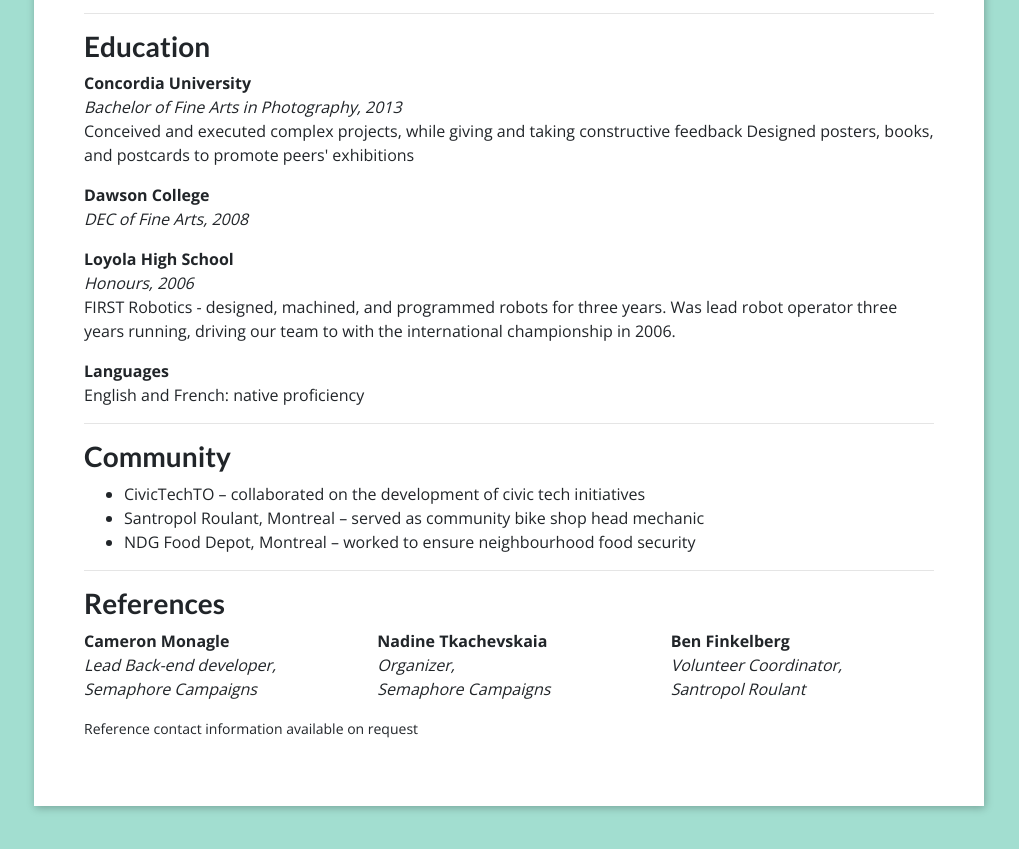
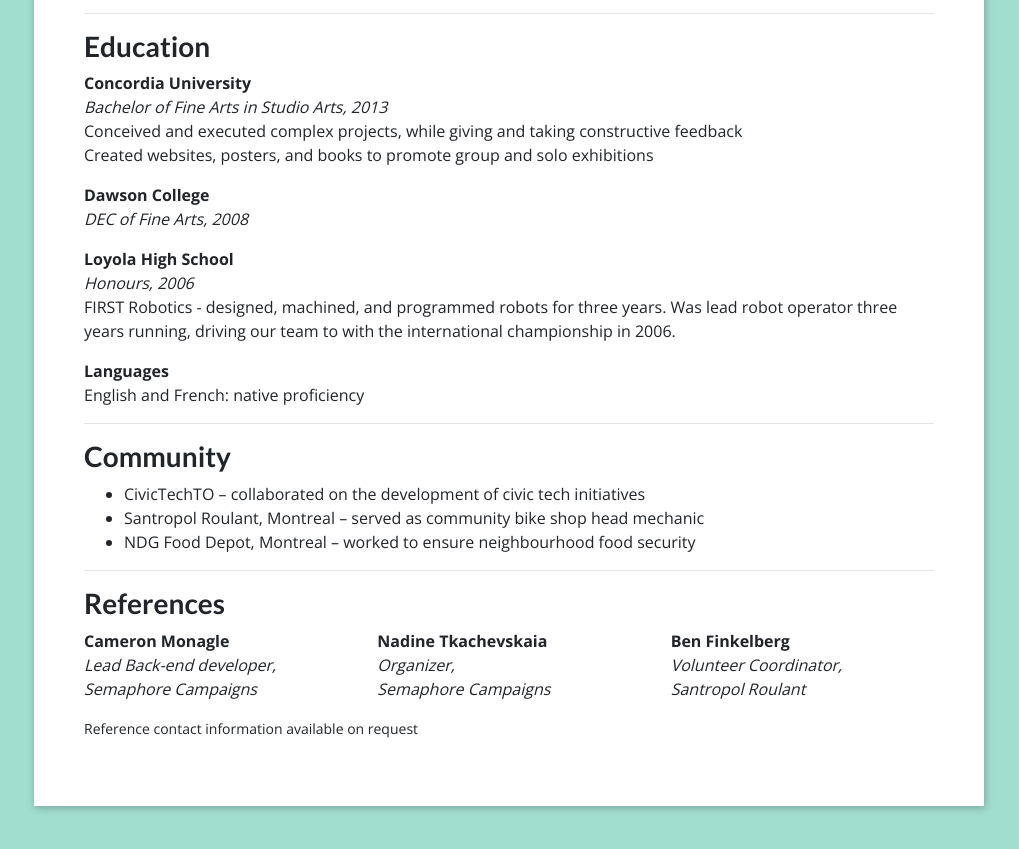
Before and after one commit to Nkromer/nicolas.github.io, a plain HTML site: page index.html in a window 1280 px wide. Shown: the part 1756-2605 px from the top of the page, without its empty margins (36-1055 px from the left). Drawn offline with nearby package versions, Linux system fonts and the light colour scheme.

Commit message:
update cv

```diff
--- a/index.html
+++ b/index.html
@@ -166,10 +166,11 @@
 				<dl>
 				<dt>Concordia University</dt>
 				<dd>
-                    <em>Bachelor of Fine Arts in Photography, 2013</em>
+                    <em>Bachelor of Fine Arts in Studio Arts, 2013</em>
                     <br />
                     Conceived and executed complex projects, while giving and taking constructive feedback
-                    Designed posters, books, and postcards to promote peers' exhibitions
+                    <br/>
+                    Created websites, posters, and books to promote group and solo exhibitions
 				</dd>
 				</dl>
 
```
